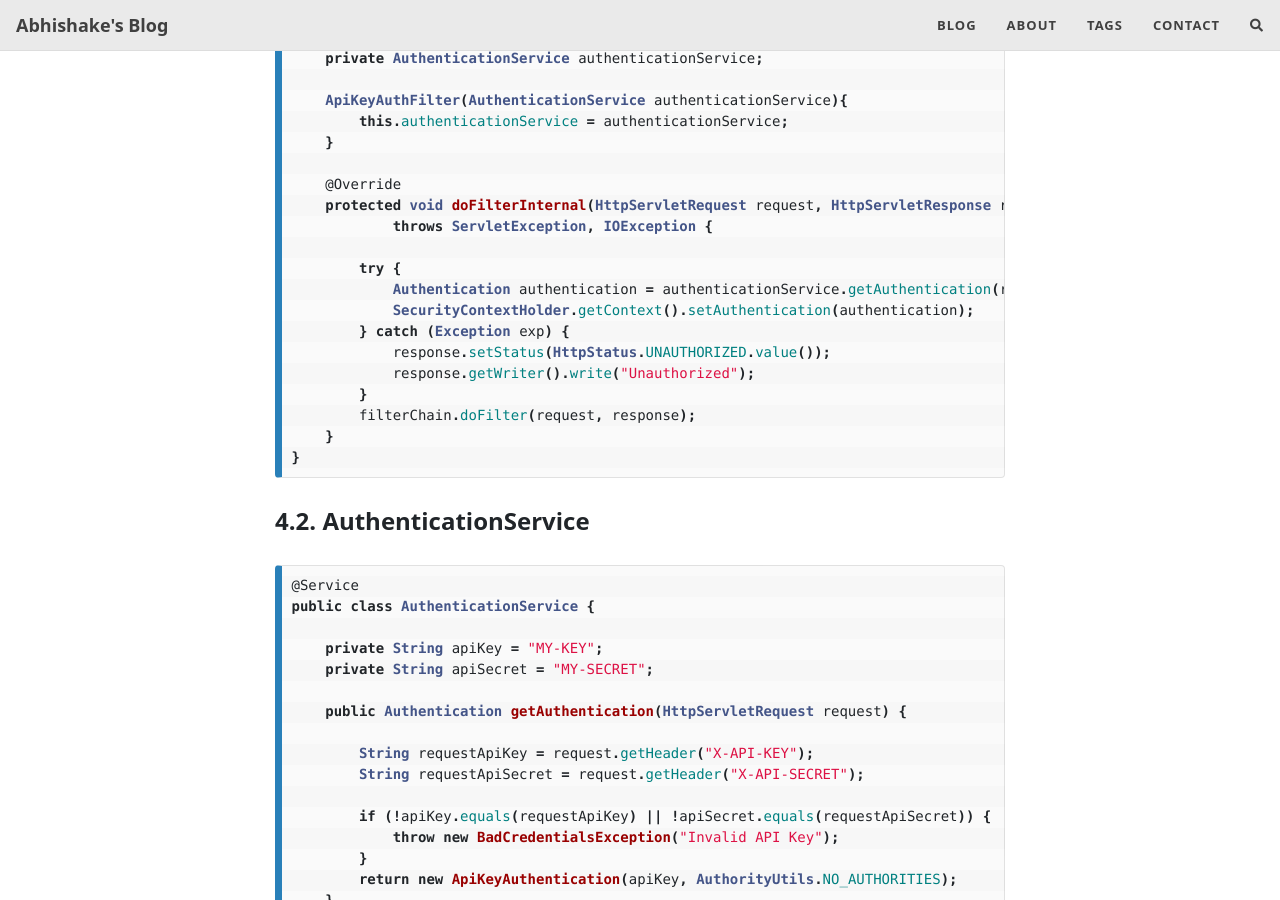
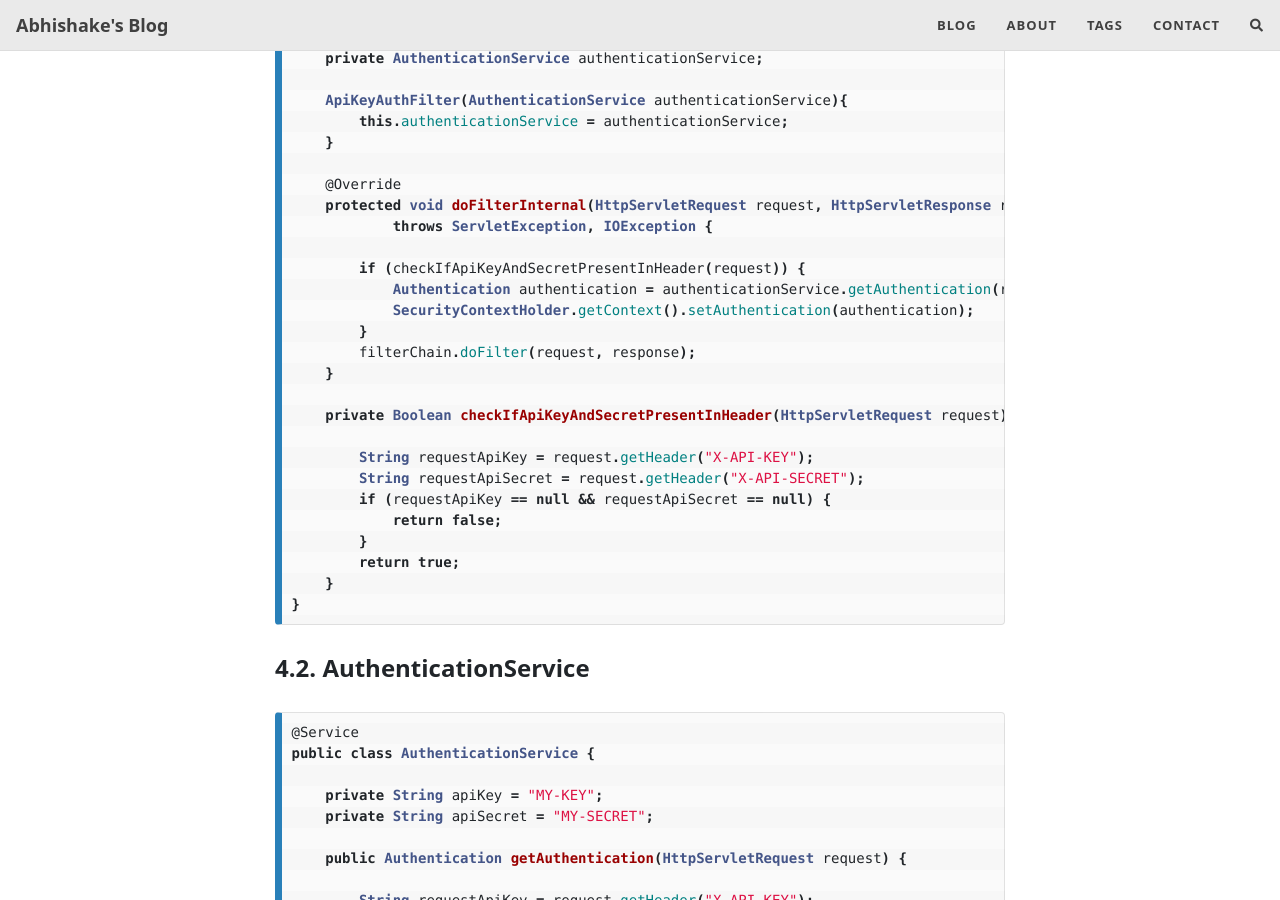
Before and after one commit to Abhishake63/abhishake.github.io, a Jekyll site: the page built from _posts/2024-03-26-spring-security-api.md, in a window 1280 px wide and 900 px high, scrolled down 1685 px. Built offline with Jekyll 4.4.1, drawn with Linux system fonts in a browser that asks for light colours; nearby versions of some CDN libraries; comment, search, counter and statistics services are not loaded; some of the changed text lies outside the part shown.

Commit message:
updated secure api blog

````diff
--- a/_posts/2024-03-26-spring-security-api.md
+++ b/_posts/2024-03-26-spring-security-api.md
@@ -58,14 +58,21 @@ public class ApiKeyAuthFilter extends OncePerRequestFilter {
     protected void doFilterInternal(HttpServletRequest request, HttpServletResponse response, FilterChain filterChain)
             throws ServletException, IOException {
 
-        try {
+        if (checkIfApiKeyAndSecretPresentInHeader(request)) {
             Authentication authentication = authenticationService.getAuthentication(request);
             SecurityContextHolder.getContext().setAuthentication(authentication);
-        } catch (Exception exp) {
-            response.setStatus(HttpStatus.UNAUTHORIZED.value());
-            response.getWriter().write("Unauthorized");
         }
         filterChain.doFilter(request, response);
+    }
+
+    private Boolean checkIfApiKeyAndSecretPresentInHeader(HttpServletRequest request) {
+
+        String requestApiKey = request.getHeader("X-API-KEY");
+        String requestApiSecret = request.getHeader("X-API-SECRET");
+        if (requestApiKey == null && requestApiSecret == null) {
+            return false;
+        }
+        return true;
     }
 }
 ```
@@ -125,19 +132,26 @@ public class ApiKeyAuthentication extends AbstractAuthenticationToken {
 public class SecurityConfig {
 
     private ApiKeyAuthFilter apiKeyAuthFilter;
+    private AuthExceptionHandler authExceptionHandler;
 
-    SecurityConfig(ApiKeyAuthFilter apiKeyAuthFilter) {
+    SecurityConfig(ApiKeyAuthFilter apiKeyAuthFilter, AuthExceptionHandler authExceptionHandler) {
         this.apiKeyAuthFilter = apiKeyAuthFilter;
+        this.authExceptionHandler = authExceptionHandler;
     }
 
     @Bean
     SecurityFilterChain securityFilterChain(HttpSecurity http) throws Exception {
 
-        http.csrf(AbstractHttpConfigurer::disable)
+        http
+        .csrf(AbstractHttpConfigurer::disable)
+        .exceptionHandling(exceptionHandling -> exceptionHandling
+            .authenticationEntryPoint(authExceptionHandler)
+        )
         .sessionManagement(sessionManagement -> sessionManagement
             .sessionCreationPolicy(SessionCreationPolicy.STATELESS)
         )
         .authorizeHttpRequests(authorize -> authorize
+            .requestMatchers("/not-secured").permitAll()
             .anyRequest().authenticated()
         )
         .addFilterBefore(apiKeyAuthFilter, UsernamePasswordAuthenticationFilter.class);
@@ -171,6 +185,15 @@ public class HomeController {
     public String homeEndpoint() {
         return "Your api is secure !";
     }
+
+    // curl -H "X-API-KEY: MY-KEY" -H "X-API-SECRET: MY-SECRET" http://localhost:8080/ -w "\n"
+
+    @GetMapping("/not-secured")
+    public String notSecure() {
+        return "not secure";
+    }
+
+    // curl http://localhost:8080/not-secured -w "\n"
 }
 ```
 
````
